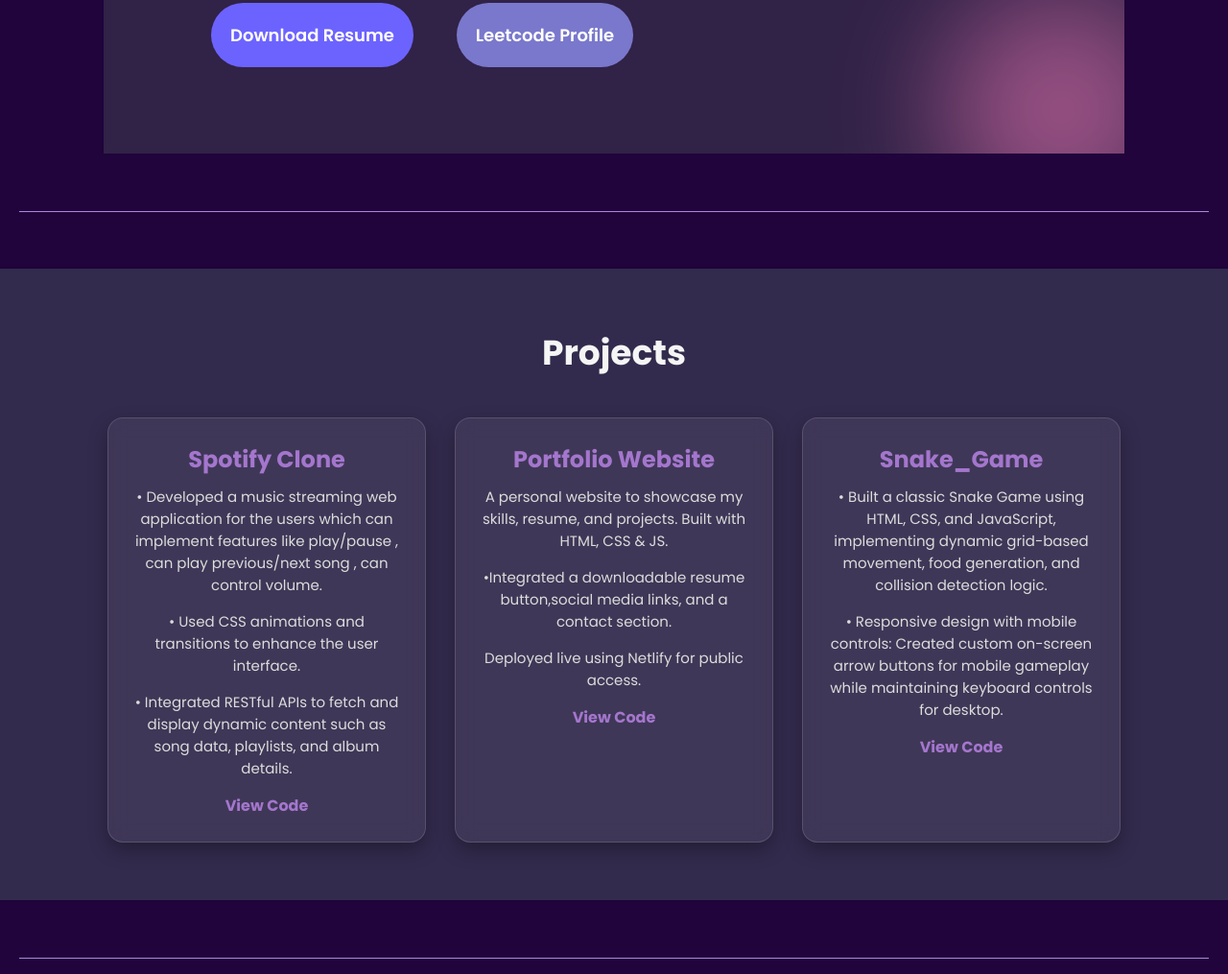
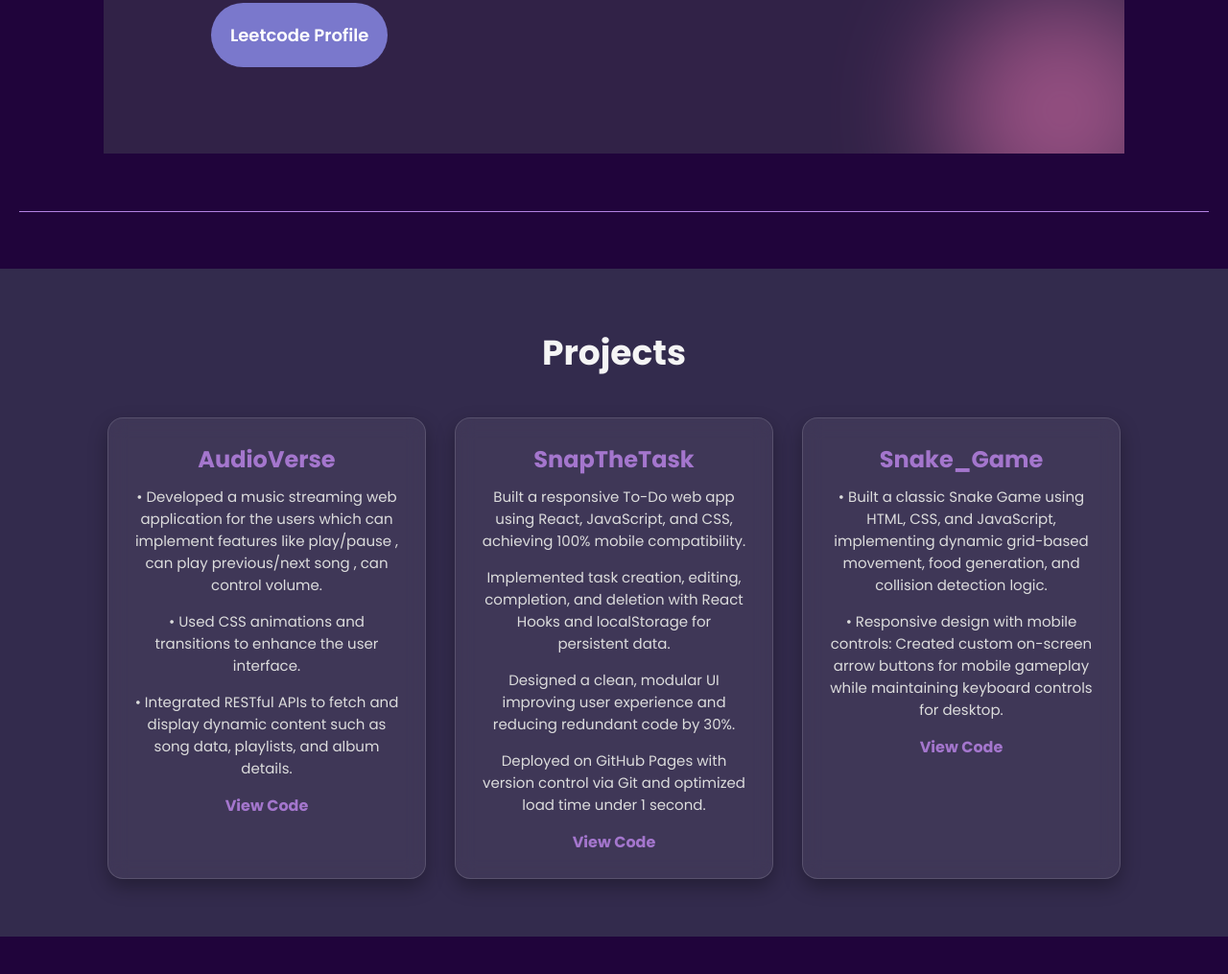
Before and after one commit to TechByPareek/Portfolio-Website, a plain HTML site: page index.html in a window 1280 px wide. Shown: the part 1460-2475 px from the top of the page at 96% size. Drawn offline with nearby package versions, Linux system fonts and the light colour scheme.

Commit message:
updates some features

```diff
--- a/index.html
+++ b/index.html
@@ -477,7 +477,7 @@ nav ul li a:hover{
             <p>
                 When I'm not coding, I love creating art, reading tech blogs, experimenting with new ideas, and exploring different creative hobbies. These passions help me stay inspired and bring a unique touch to my projects.
               </p>
-              <a href="https://drive.google.com/file/d/1ZsxwhB-SNwipqG7jx_nqI_obMWfPpR5F/view?usp=sharing" download class="resume-btn" target="_blank">Download Resume</a>
+
               <a href="https://leetcode.com/u/Janhvi_pareek/" download class="leetcode-btn" target="_blank">  Leetcode Profile</a>
 
       </div>
@@ -492,20 +492,24 @@ nav ul li a:hover{
     <h1>Projects</h1>
     <div class="projects-container">
       <div class="project-card">
-        <h3><a href="https://magnificent-tartufo-6d6066.netlify.app/" target = "_blank" rel = "noopener noreferrer"> Spotify Clone </a></h3>
+        <h3><a href="https://magnificent-tartufo-6d6066.netlify.app/" target = "_blank" rel = "noopener noreferrer"> AudioVerse </a></h3>
         <p>• Developed a music  streaming web application for the users which can implement features like play/pause , can play previous/next song ,  can control volume.</p>
         <p>• Used CSS animations and transitions to enhance the user interface.</p>
         <p>• Integrated RESTful APIs to fetch and display dynamic content such as song data, playlists, and album details.</p>
         <a href="https://github.com/TechByPareek/Spotify-clone/tree/main" target="_blank">View Code</a>
       </div>
       <div class="project-card">
-        <h3><a href="https://janhviwebsite.netlify.app/" target="_blank" rel="noopener noreferrer">
-            Portfolio Website
+        <h3><a href="https://techbypareek.github.io/React-ToDo-Helper/" target="_blank" rel="noopener noreferrer">
+            SnapTheTask
           </a></h3>
-        <p>A personal website to showcase my skills, resume, and projects. Built with HTML, CSS & JS.</p>
-        <p>•Integrated a downloadable resume button,social media links, and a contact section.</p>
-        <p>Deployed live using Netlify for public access.</p>
-        <a href="https://github.com/TechByPareek/Portfolio-Website" target="_blank">View Code</a>
+        <p>Built a responsive To-Do web app using React, JavaScript, and CSS, achieving 100% mobile compatibility.</p>
+
+<p>Implemented task creation, editing, completion, and deletion with React Hooks and localStorage for persistent data.</p>
+
+<p>Designed a clean, modular UI improving user experience and reducing redundant code by 30%.</p>
+
+<p>Deployed on GitHub Pages with version control via Git and optimized load time under 1 second.</p>
+        <a href="https://github.com/TechByPareek/React-ToDo-Helper" target="_blank">View Code</a>
       </div>
       <div class="project-card">
         <h3><a href="https://techbypareek.github.io/Snake_Game/" target = "_blank" rel = "noopener noreferrer">
```
